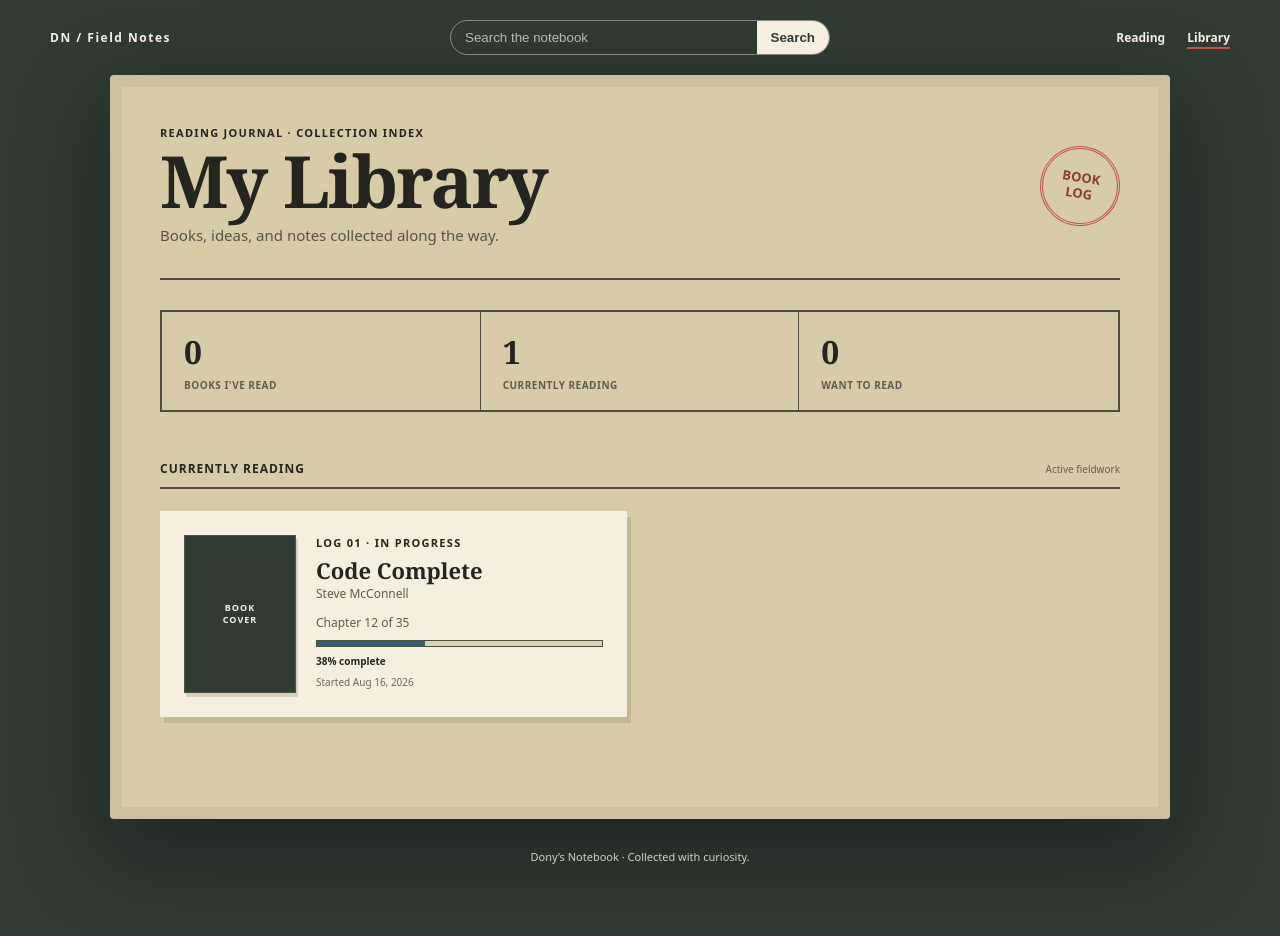
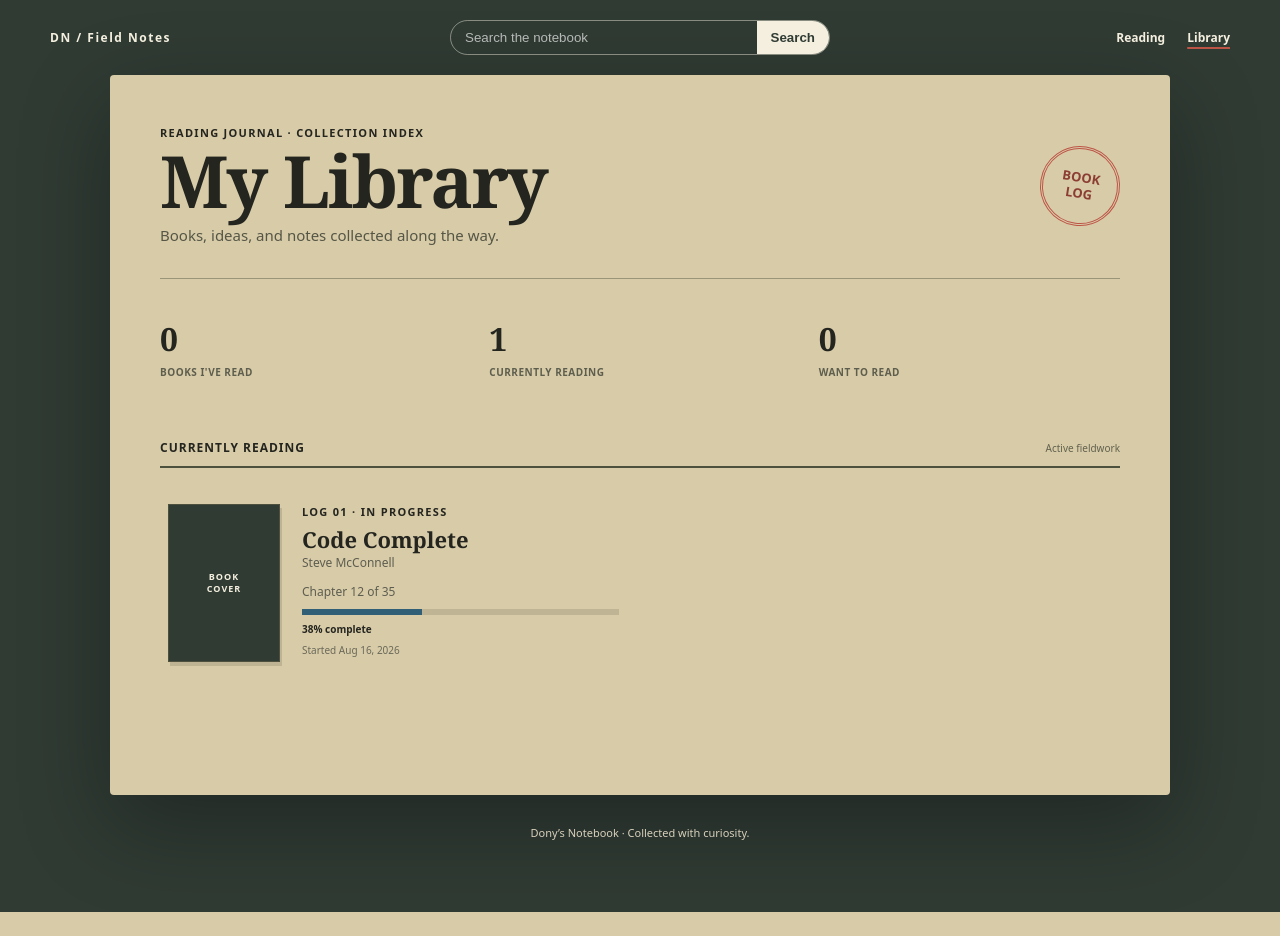
Before and after one commit to donizero8/blog, a Django app: page /library/ in a window 1280 px wide. After the commit the page ends 912 px from the top, so only its background shows below. Run offline with Django 5.2, Linux system fonts and the light colour scheme; data comes from the database, SQL or seed files in the repository; some libraries are stand-ins or nearby versions.

Commit message:
Simplify Field Notes library layout

```diff
--- a/blog/static/blog/notebook-prototypes.css
+++ b/blog/static/blog/notebook-prototypes.css
@@ -113,18 +113,17 @@ a { color:inherit; }
 
 /* Field Notes — reading and library */
 .field-home-links a[aria-current="page"] { text-decoration:underline; text-decoration-color:#bd5547; text-decoration-thickness:2px; text-underline-offset:5px; }
-.field-subpage-book { width:min(1060px,100%); min-height:720px; }
-.field-subpage-header { display:flex; align-items:center; justify-content:space-between; gap:30px; padding-bottom:32px; border-bottom:2px solid #4e503e; }
+.field-subpage-book { width:min(1060px,100%); min-height:720px; box-shadow:0 30px 90px rgb(0 0 0 / 32%); }
+.field-subpage-header { display:flex; align-items:center; justify-content:space-between; gap:30px; padding-bottom:32px; border-bottom:1px solid rgb(78 80 62 / 45%); }
 .field-subpage-header h1 { margin:6px 0 9px; font:700 clamp(46px,7vw,72px)/.95 Georgia,serif; letter-spacing:-2px; }
 .field-subpage-header p:last-child { margin:0; color:#555646; font:15px/1.5 system-ui,sans-serif; }
-.field-library-stats { display:grid; grid-template-columns:repeat(3,1fr); margin:30px 0 48px; border:2px solid #4e503e; }
-.field-library-stats div { display:flex; flex-direction:column-reverse; gap:5px; padding:18px 22px; border-right:1px solid #4e503e; }
-.field-library-stats div:last-child { border-right:0; }
+.field-library-stats { display:grid; grid-template-columns:repeat(3,1fr); gap:28px; margin:30px 0 52px; padding:0; }
+.field-library-stats div { display:flex; flex-direction:column-reverse; gap:5px; padding:8px 0; }
 .field-library-stats dt { color:#5e5e4e; font:700 10px system-ui,sans-serif; letter-spacing:.5px; text-transform:uppercase; }
 .field-library-stats dd { margin:0; font:700 32px Georgia,serif; }
 .field-library-section { margin:0 0 52px; }
 .field-reading-list { display:grid; grid-template-columns:repeat(2,minmax(0,1fr)); gap:26px; }
-.field-book-entry { display:grid; grid-template-columns:112px 1fr; gap:20px; padding:24px; background:#f4efdf; box-shadow:4px 6px 0 rgb(74 70 50 / 15%); }
+.field-book-entry { display:grid; grid-template-columns:112px 1fr; gap:22px; padding:14px 8px; }
 .field-book-entry:nth-child(even) { transform:rotate(.5deg); }
 .field-book-entry > a { text-decoration:none; }
 .field-book-entry .library-cover { display:block; width:112px; height:158px; object-fit:cover; box-shadow:2px 4px 0 rgb(74 70 50 / 18%); }
@@ -134,7 +133,7 @@ a { color:inherit; }
 .field-book-detail { margin-bottom:8px; }
 .field-book-entry b,.field-book-entry small { display:block; margin-top:7px; font:700 10px system-ui,sans-serif; }
 .field-book-entry small { color:#6a6959; font-weight:500; }
-.field-progress { height:7px; overflow:hidden; border:1px solid #4e503e; background:#ddd2b6; }
+.field-progress { height:6px; overflow:hidden; background:rgb(78 80 62 / 18%); }
 .field-progress span { display:block; height:100%; background:#315f75; }
 .field-book-shelf { display:grid; grid-template-columns:repeat(4,minmax(0,1fr)); gap:24px; }
 .field-book-tile { position:relative; display:block; padding:20px 18px; background:#f4efdf; box-shadow:4px 6px 0 rgb(74 70 50 / 15%); text-decoration:none; }
@@ -146,8 +145,8 @@ a { color:inherit; }
 .field-book-tile small { margin-top:5px; color:#656557; font:11px/1.3 system-ui,sans-serif; }
 .field-book-tile .tape { top:-9px; width:62px; height:18px; }
 [data-library-list] > [hidden] { display:none !important; }
-.field-show-more { display:block; margin:26px auto 0; padding:10px 17px; border:2px solid #4e503e; background:transparent; color:#343b32; cursor:pointer; font:800 11px system-ui,sans-serif; letter-spacing:.6px; text-transform:uppercase; }
-.field-show-more:hover { background:#343b32; color:#f4efdf; }
+.field-show-more { display:block; margin:26px auto 0; padding:6px 2px; border:0; border-bottom:1px solid #4e503e; background:transparent; color:#343b32; cursor:pointer; font:800 11px system-ui,sans-serif; letter-spacing:.6px; text-transform:uppercase; }
+.field-show-more:hover { color:#8c3e34; border-color:#8c3e34; }
 .field-empty { margin:40px 0; padding:44px; border:2px dashed #77745d; text-align:center; }
 .field-empty strong { font:700 27px Georgia,serif; }
 .field-empty p { margin-bottom:0; color:#5d5d50; font:13px system-ui,sans-serif; }
@@ -190,8 +189,8 @@ a { color:inherit; }
   .field-home-aside { grid-template-columns:1fr; }
   .field-subpage-header { align-items:flex-start; }
   .field-library-stats { grid-template-columns:1fr; }
-  .field-library-stats div { flex-direction:row; justify-content:space-between; border-right:0; border-bottom:1px solid #4e503e; }
-  .field-library-stats div:last-child { border-bottom:0; }
+  .field-library-stats { gap:4px; }
+  .field-library-stats div { flex-direction:row; justify-content:space-between; border:0; }
   .field-reading-list { grid-template-columns:1fr; }
   .field-book-shelf { grid-template-columns:repeat(2,minmax(0,1fr)); }
   .field-timeline-year { grid-template-columns:1fr; }
```
